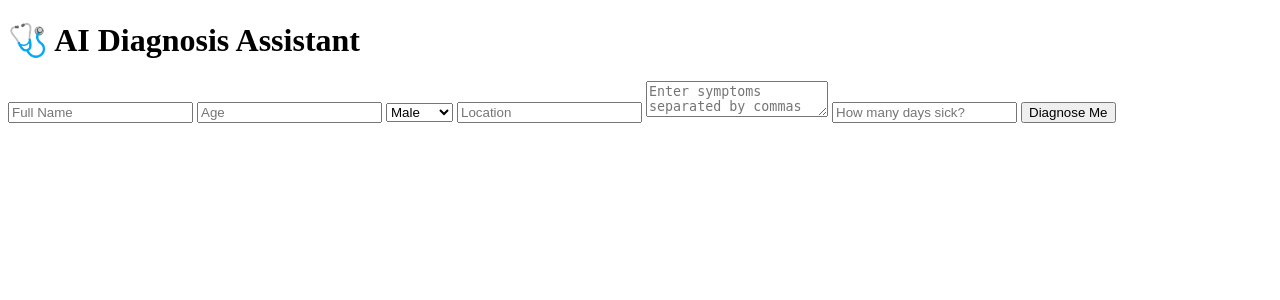
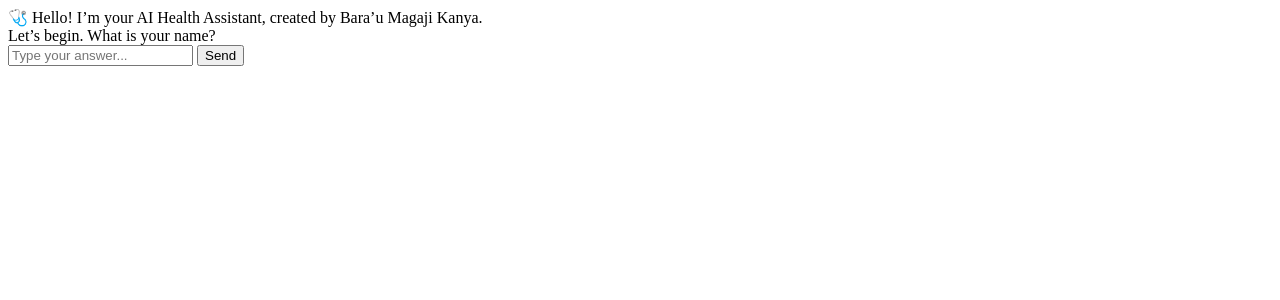
Before and after one commit to jammel001/healthHERO, a Flask app: page / in a window 1280 px wide. Shown: the top 300 px of the page. Run offline with Flask 3, Linux system fonts and the light colour scheme; parts of the project's set-up code (start-up, migrations or seed data) failed here and were passed over.

Commit message:
Update index.html

```diff
--- a/templates/index.html
+++ b/templates/index.html
@@ -1,41 +1,124 @@
 <!DOCTYPE html>
 <html lang="en">
 <head>
-  <meta charset="UTF-8">
+  <meta charset="UTF-8" />
   <title>AI Health Assistant</title>
-  <link rel="stylesheet" href="/static/style.css">
+  <link rel="stylesheet" href="/static/style.css" />
 </head>
 <body>
-  <div class="container">
-    <h1>🩺 AI Diagnosis Assistant</h1>
-    <form method="POST" action="/">
-      <input type="text" name="name" placeholder="Full Name" required>
-      <input type="number" name="age" placeholder="Age" required>
-      <select name="gender">
-        <option>Male</option>
-        <option>Female</option>
-        <option>Other</option>
-      </select>
-      <input type="text" name="location" placeholder="Location" required>
-      <textarea name="symptoms" placeholder="Enter symptoms separated by commas" required></textarea>
-      <input type="number" name="days" placeholder="How many days sick?" required>
-      <button type="submit">Diagnose Me</button>
+  <div class="chat-container">
+    <div id="chat-box">
+      <div class="ai">🩺 Hello! I’m your AI Health Assistant, created by Bara’u Magaji Kanya.</div>
+      <div class="ai">Let’s begin. What is your name?</div>
+    </div>
+
+    <form id="chat-form">
+      <input type="text" id="user-input" placeholder="Type your answer..." autocomplete="off" required />
+      <button type="submit">Send</button>
     </form>
+  </div>
 
-    {% if result %}
-      <div class="result">
-        <h2>Result for {{ result.name }}</h2>
-        <p><strong>Disease:</strong> {{ result.disease }}</p>
-        <p><strong>Description:</strong> {{ result.description }}</p>
-        <p><strong>Severity:</strong> {{ result.severity }}</p>
-        <h3>Precautions:</h3>
-        <ul>
-          {% for precaution in result.precautions %}
-            <li>{{ precaution }}</li>
-          {% endfor %}
-        </ul>
-      </div>
-    {% endif %}
-  </div>
+  <script>
+    const form = document.getElementById("chat-form");
+    const input = document.getElementById("user-input");
+    const chatBox = document.getElementById("chat-box");
+
+    const steps = ["name", "age", "gender", "location", "symptoms", "days"];
+    let userData = {};
+    let currentStep = 0;
+
+    const aiQuestions = {
+      name: "👤 What is your name?",
+      age: "🎂 How old are you?",
+      gender: "⚧️ What is your gender (Male/Female/Other)?",
+      location: "📍 Where are you currently located?",
+      symptoms: "💬 Please list your symptoms (comma-separated)",
+      days: "⏳ How many days have you had these symptoms?"
+    };
+
+    form.addEventListener("submit", async (e) => {
+      e.preventDefault();
+      const inputText = input.value.trim();
+      if (!inputText) return;
+
+      chatBox.innerHTML += `<div class="user">${inputText}</div>`;
+      input.value = "";
+
+      const key = steps[currentStep];
+      userData[key] = inputText;
+      currentStep++;
+
+      if (currentStep < steps.length) {
+        const nextKey = steps[currentStep];
+        setTimeout(() => {
+          chatBox.innerHTML += `<div class="ai">${aiQuestions[nextKey]}</div>`;
+          chatBox.scrollTop = chatBox.scrollHeight;
+        }, 500);
+      } else {
+        chatBox.innerHTML += `<div class="ai">🔍 Diagnosing your symptoms, please wait...</div>`;
+        chatBox.scrollTop = chatBox.scrollHeight;
+
+        const res = await fetch("/diagnose", {
+          method: "POST",
+          headers: { "Content-Type": "application/json" },
+          body: JSON.stringify(userData)
+        });
+        const result = await res.json();
+
+        const prescriptionText = `
+Patient Name: ${result.name}
+Age: ${result.age}
+Gender: ${result.gender}
+Location: ${result.location}
+
+Likely Illness: ${result.disease}
+Description: ${result.description}
+
+Severity:
+${result.severity}
+
+Precautions:
+${result.precautions.join('\n')}
+
+Doctor Advice:
+${result.location_advice}
+
+Health Tip:
+${result.health_tip}
+
+Generated by AI Assistant (Bara’u Magaji Kanya)
+        `;
+        const prescriptionBlob = new Blob([prescriptionText], { type: "text/plain" });
+        const prescriptionUrl = URL.createObjectURL(prescriptionBlob);
+
+        setTimeout(() => {
+          chatBox.innerHTML += `
+            <div class="ai">
+              ✅ <strong>Diagnosis for ${result.name}</strong><br>
+              👤 Age: ${result.age} | ⚧️ Gender: ${result.gender}<br>
+              📍 Location: ${result.location}<br><br>
+
+              🩺 <strong>Possible Disease:</strong> <em>${result.disease}</em><br>
+              📖 <strong>Description:</strong> ${result.description}<br><br>
+
+              🚨 <strong>Severity:</strong><br>${result.severity.replace(/\n/g, "<br>")}<br><br>
+
+              🧴 <strong>Precautions:</strong>
+              <ul>${result.precautions.map(p => `<li>${p}</li>`).join("")}</ul>
+
+              ${result.location_advice}<br><br>
+
+              🌱 <strong>${result.health_tip.replace(/\n/g, "<br>")}</strong><br><br>
+
+              <a href="${prescriptionUrl}" download="prescription.txt" class="download-btn">⬇️ Download Your Prescription</a><br><br>
+
+              🤖 ${result.followup}<br>
+              <button onclick="location.reload()">🔁 Yes, start again</button>
+            </div>`;
+          chatBox.scrollTop = chatBox.scrollHeight;
+        }, 1000);
+      }
+    });
+  </script>
 </body>
 </html>
```
